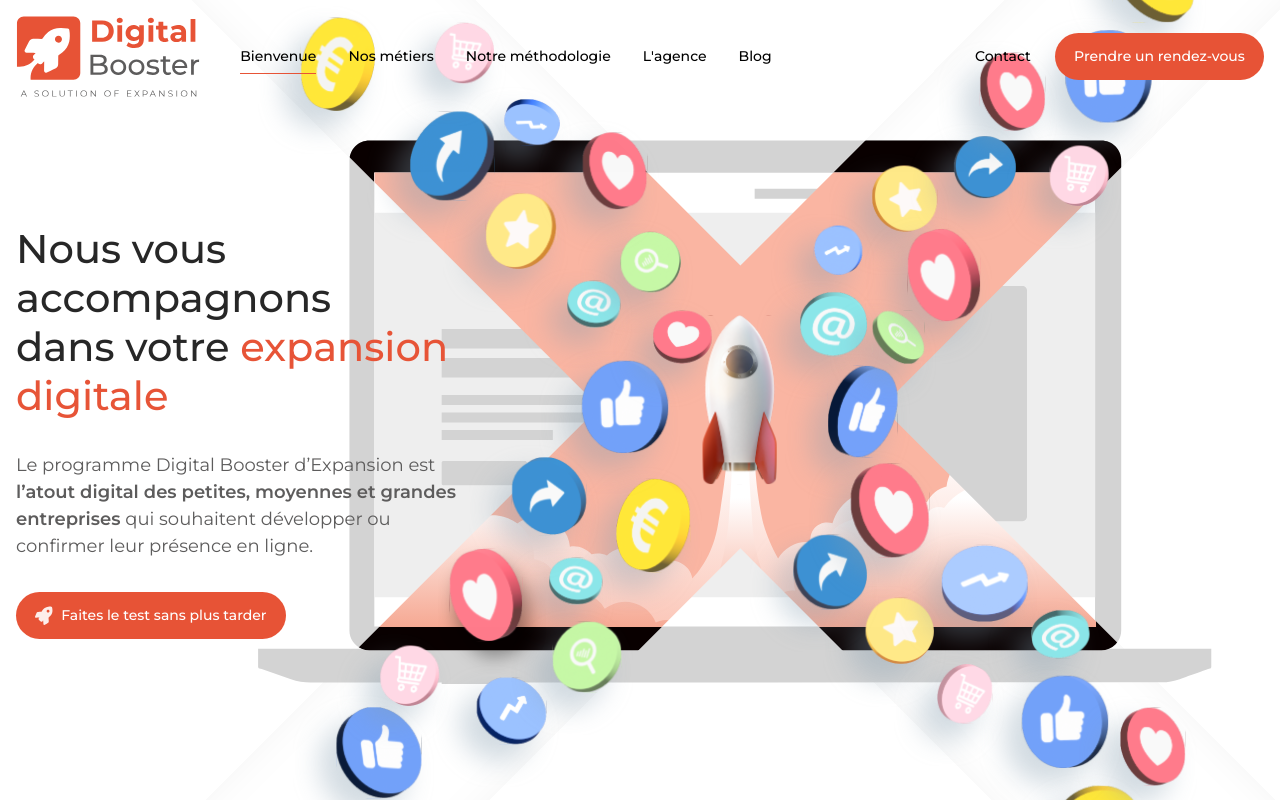
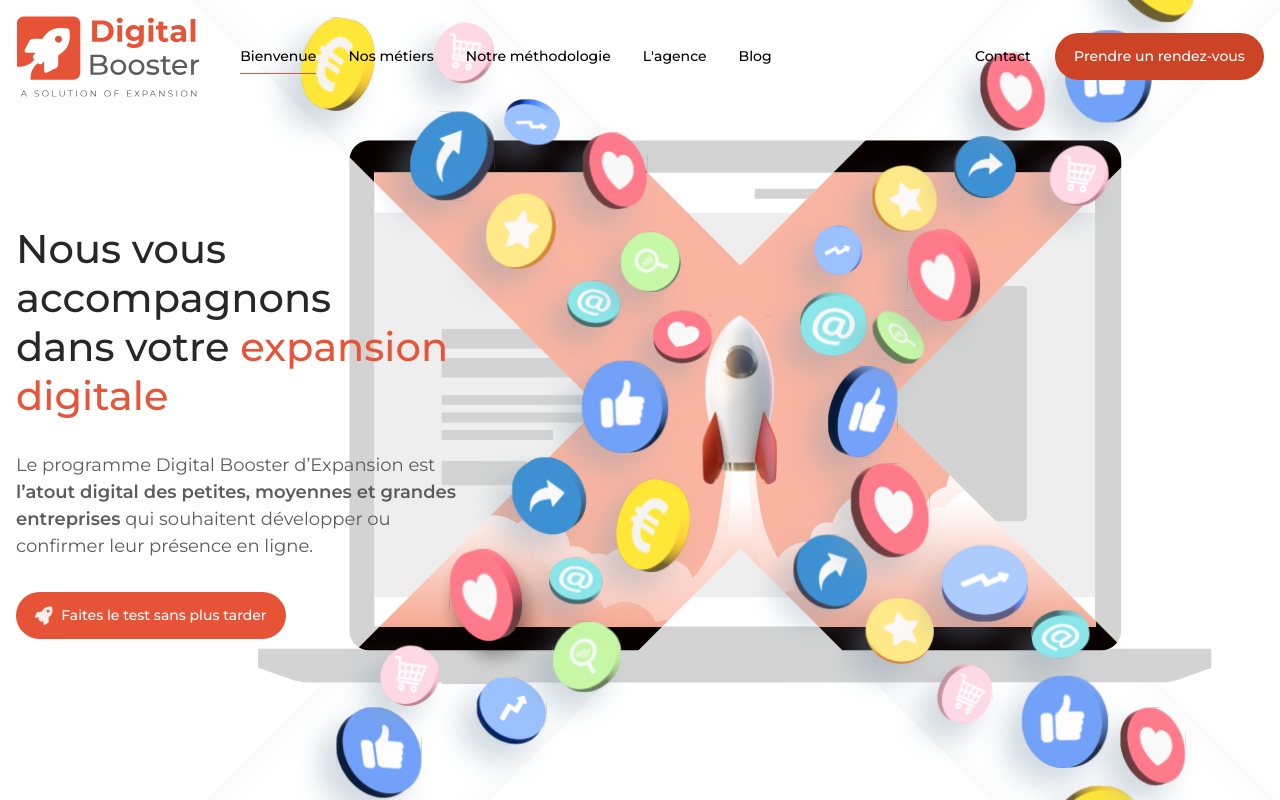
Before and after one commit to fluchtens/expansion, a Next.js app: page / in a window 1280 px wide. In both pictures the pointer is over the button "Prendre un rendez-vous". Built offline with nearby package versions, Linux system fonts and the light colour scheme.

Commit message:
fix hover of appointment button

```diff
--- a/src/components/layouts/Header.module.scss
+++ b/src/components/layouts/Header.module.scss
@@ -49,6 +49,11 @@
         font-weight: 500;
         color: #ffffff;
         cursor: pointer;
+        transition: background 0.3 ease;
+
+        &:hover {
+          background: #cc4326;
+        }
       }
     }
   }
```
